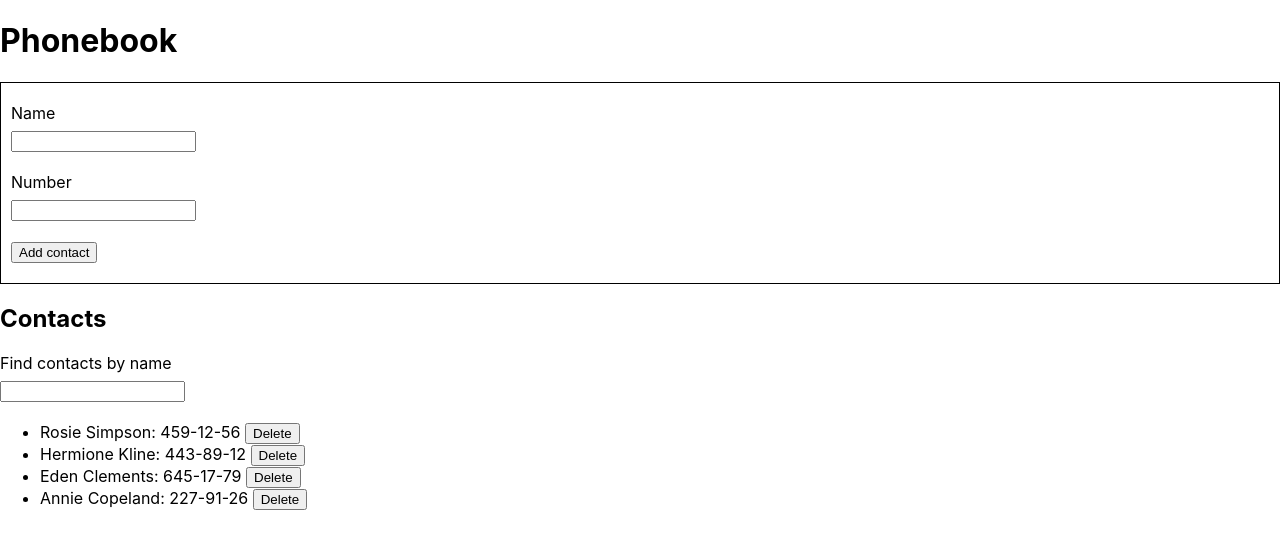
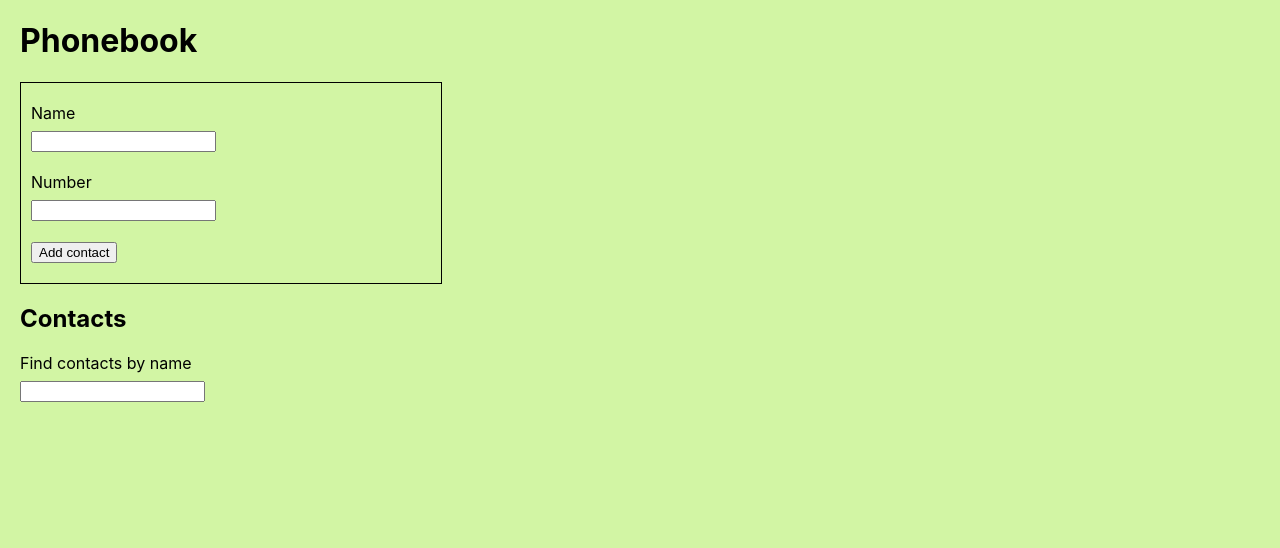
Before and after one commit to YanaPav/goit-react-hw-02-phonebook, a React (Create React App) app: page / in a window 1280 px wide. Shown: the top 548 px of the page. Built offline with nearby package versions, Linux system fonts and the light colour scheme.

Commit message:
added prop types

```diff
--- a/src/components/App.jsx
+++ b/src/components/App.jsx
@@ -6,19 +6,13 @@ import {Filter} from './Filter/Filter'
 export class App extends Component {
 
   state = {
-    contacts: [
-    {id: 'id-1', name: 'Rosie Simpson', number: '459-12-56'},
-    {id: 'id-2', name: 'Hermione Kline', number: '443-89-12'},
-    {id: 'id-3', name: 'Eden Clements', number: '645-17-79'},
-    {id: 'id-4', name: 'Annie Copeland', number: '227-91-26'},
-  ],
+    contacts: [],
     filter: ''
   }
 
   isDuplicate = ({ name }) => {
     const { contacts } = this.state
     const result = contacts.find(contactItem => contactItem.name === name)
-    console.log(result)
     return result
   }
 
@@ -39,7 +33,8 @@ export class App extends Component {
   }
 
   deleteContact = (id) => {
-    const newContacts = this.state.contacts.filter(contact => contact.id !== id)
+    const { contacts } = this.state
+    const newContacts = contacts.filter(contact => contact.id !== id)
     return this.setState({
       contacts: newContacts
     })
@@ -48,16 +43,18 @@ export class App extends Component {
 
   render() {
     const { contacts, filter } = this.state
+    const {addContact, handlerFilterChange, deleteContact} = this
+
     const filtredContacts = contacts.filter(({name}) => name.toLowerCase().includes(filter.toLowerCase()))
 
     return (
     <div>
       <h1>Phonebook</h1>
-      <ContactForm addContact={this.addContact} />
+      <ContactForm addContact={addContact} />
 
       <h2>Contacts</h2>
-      <Filter value={filter} onChange={this.handlerFilterChange} />
-        <ContactList contacts={filtredContacts} handleClick={this.deleteContact} />
+      <Filter value={filter} onChange={handlerFilterChange} />
+      <ContactList contacts={filtredContacts} handleClick={deleteContact} />
     </div>
   );
   }
--- a/src/components/ContactForm/ContactForm.js
+++ b/src/components/ContactForm/ContactForm.js
@@ -1,5 +1,6 @@
 import React, { Component } from "react";
 import { nanoid } from 'nanoid'
+import PropTypes from "prop-types"
 import css from './ContactForm.module.css'
 
 export class ContactForm extends Component {
@@ -19,10 +20,11 @@ export class ContactForm extends Component {
 
     handleSubmit = (e) => {
         e.preventDefault()
+        const {name, number} = this.state
 
         const contactObj = {
-            name: this.state.name,
-            number: this.state.number,
+            name: name,
+            number: number,
             id: nanoid()
         }
 
@@ -73,3 +75,7 @@ export class ContactForm extends Component {
     }
 
 }
+
+ContactForm.propTypes = {
+    addContact: PropTypes.func.isRequired
+}
--- a/src/components/ContactForm/ContactForm.module.css
+++ b/src/components/ContactForm/ContactForm.module.css
@@ -1,5 +1,6 @@
 .form {
     border: 1px solid black;
+    width: 400px;
     padding: 20px 10px;
 }
 
--- a/src/components/ContactList/ContactList.js
+++ b/src/components/ContactList/ContactList.js
@@ -1,11 +1,21 @@
 import React from "react";
+import css from './ContactList.module.css'
+import PropTypes from "prop-types"
 
 export const ContactList = ({contacts, handleClick}) => {
     return (
-        <ul>
+        <ul className={css.contsctList}>
             {contacts.map(({name, number, id}) => {
                 return <li key={id}>{name}: {number} <button type="button" onClick={() => handleClick(id)}>Delete</button></li>
             })}
         </ul>
     )
 }
+
+ContactList.propTypes = {
+    contacts: PropTypes.arrayOf(PropTypes.shape({
+        id: PropTypes.string.isRequired,
+        name: PropTypes.string.isRequired,
+        number: PropTypes.string.isRequired
+    }))
+}
--- /dev/null
+++ b/src/components/ContactList/ContactList.module.css
@@ -0,0 +1,3 @@
+.contsctList li:not(:last-child) {
+    margin-bottom: 10px;
+}
--- a/src/components/Filter/Filter.js
+++ b/src/components/Filter/Filter.js
@@ -1,4 +1,5 @@
 import React from "react";
+import PropTypes from "prop-types"
 
 export const Filter = ({value, onChange}) => {
     return (
@@ -8,3 +9,8 @@ export const Filter = ({value, onChange}) => {
         </label>
     )
 }
+
+Filter.propTypes = {
+    value: PropTypes.string,
+    onChange: PropTypes.func.isRequired
+}
--- a/src/index.css
+++ b/src/index.css
@@ -1,6 +1,8 @@
 @import-normalize; /* bring in normalize.css styles */
 
 body {
+  padding-left: 20px;
+  background-color: #d2f5a4;
   margin: 0;
   font-family: -apple-system, BlinkMacSystemFont, 'Segoe UI', 'Roboto', 'Oxygen',
     'Ubuntu', 'Cantarell', 'Fira Sans', 'Droid Sans', 'Helvetica Neue',
```
